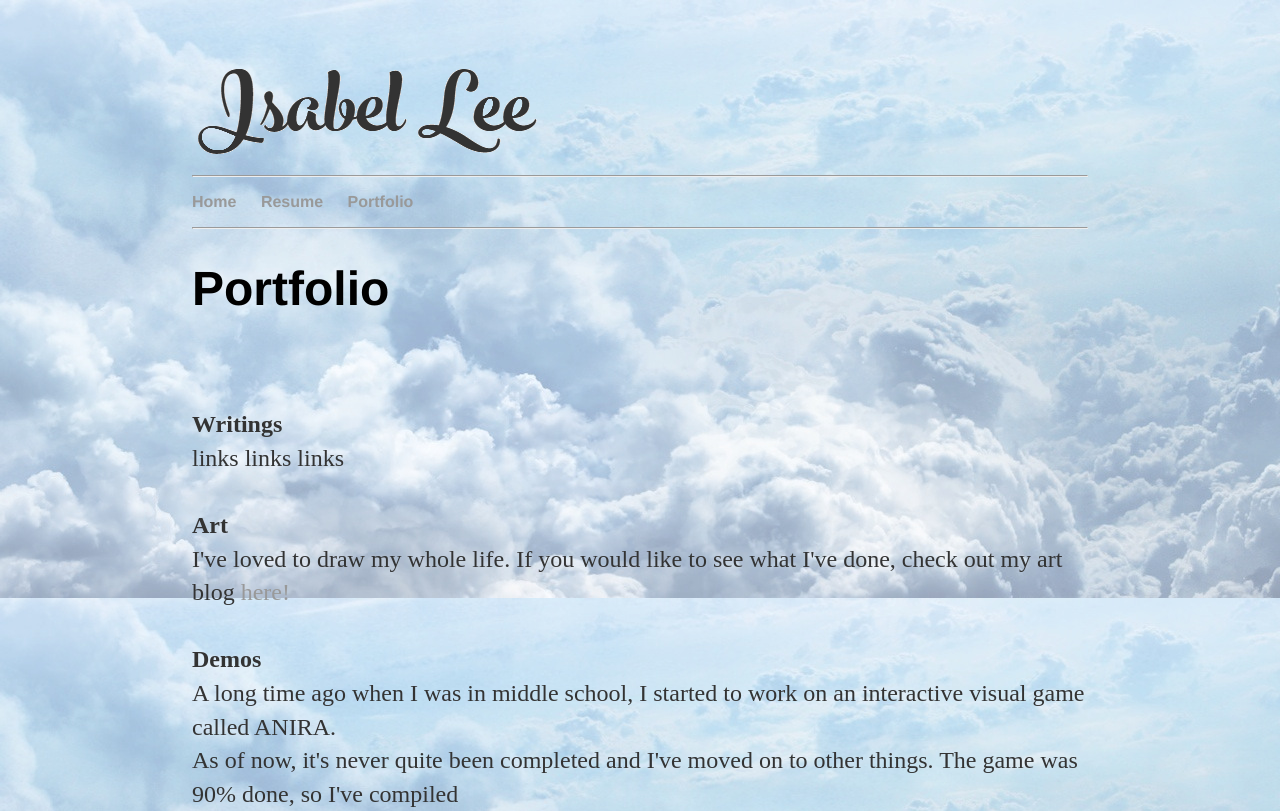
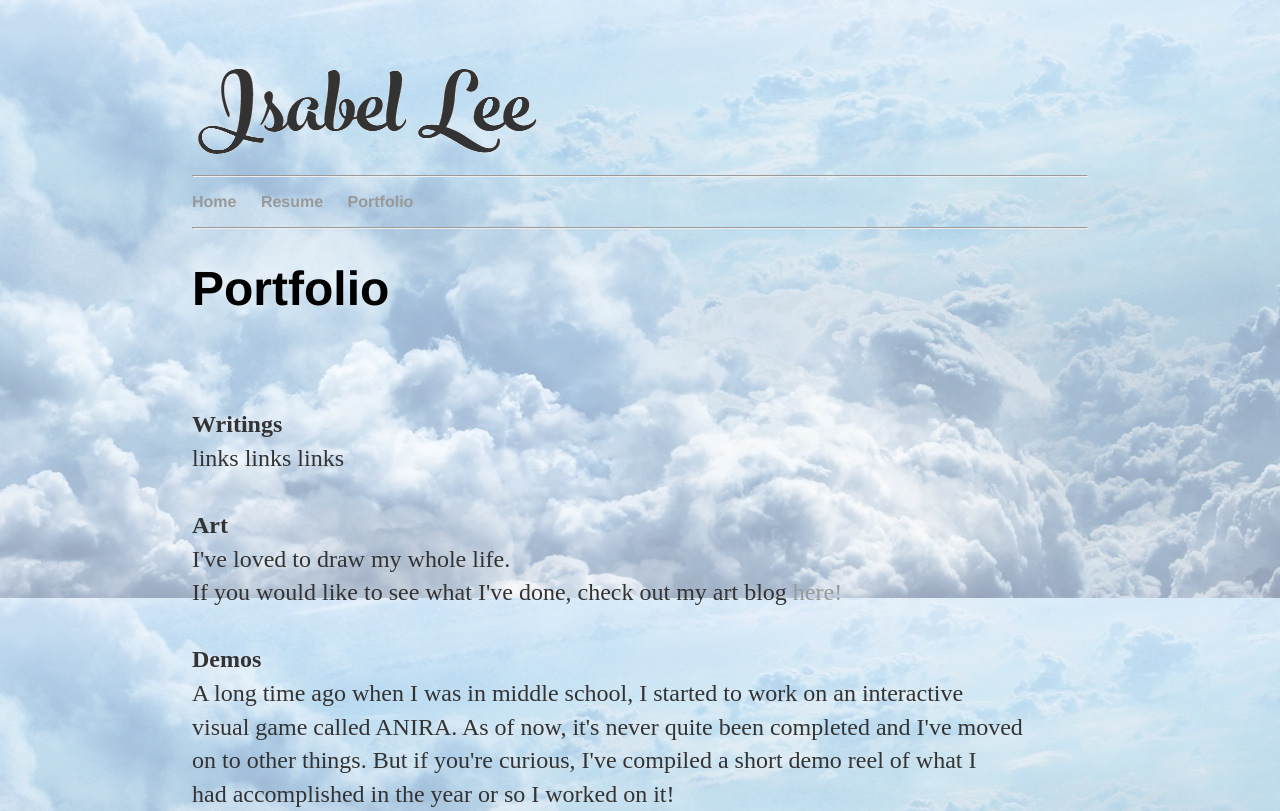
Before and after one commit to isabelringing1/old_website, a Jekyll site: the page built from portfolio/index.html, in a window 1280 px wide. Shown: the top 811 px of the page. Built offline with Jekyll 4.4.1, drawn with Linux system fonts in a browser that asks for light colours; some of the changed text lies outside the part shown; grey boxes are pictures that could not be loaded.

Commit message:
Update index.html

```diff
--- a/portfolio/index.html
+++ b/portfolio/index.html
@@ -8,13 +8,15 @@ title: Isabel Lee
       links links links<br><br>
 
       <strong> Art </strong><br>
-      I've loved to draw my whole life. If you would like to see what I've done, check out my art blog <a href="https://isabeldraws.tumblr.com">here!</a>
+      I've loved to draw my whole life. <br>
+      If you would like to see what I've done, check out my art blog <a href="https://isabeldraws.tumblr.com">here!</a>
       <br><br>
 
       <strong>Demos</strong><br>
-      A long time ago when I was in middle school, I started to work on an interactive visual game called ANIRA. <br>
-      As of now, it's never quite been completed and I've moved on to other things. The game was 90% done, so I've compiled <br>
-      a short demo reel of what I have accomplished!
+      A long time ago when I was in middle school, I started to work on an interactive <br>
+      visual game called ANIRA. As of now, it's never quite been completed and I've moved <br>
+      on to other things. But if you're curious, I've compiled a short demo reel of what I<br>
+      had accomplished in the year or so I worked on it!<br>
       {% include youtubePlayer.html id="yKcPEtKu7CM" %}
       <br>
       </p>
```
